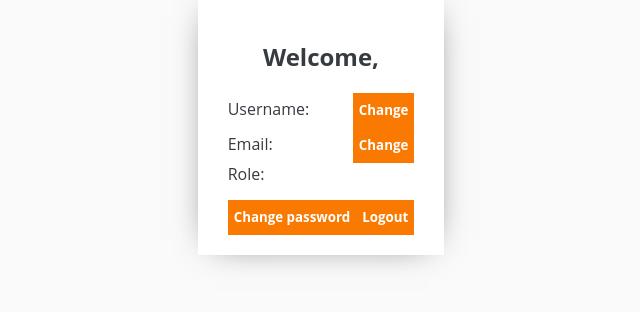
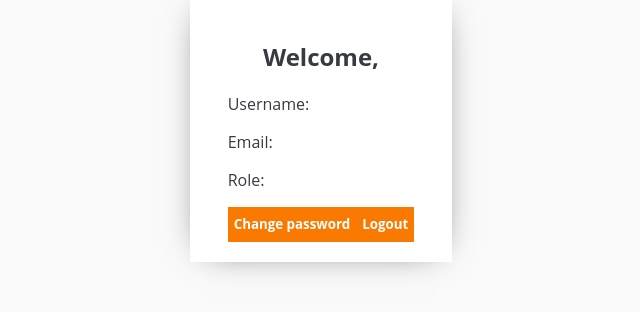
Before and after one commit to DenislavNedev/web-project, a PHP site: template views/profile.html in a window 1280 px wide. Shown: the part 190-502 px from the top of the page, without its empty margins (319-959 px from the left). Run offline with PHP 8.4, Linux system fonts and the light colour scheme; the template is opened without the code that fills it, so the values that code supplies are empty.

Commit message:
removed change buttons in profile

```diff
--- a/css/profile.css
+++ b/css/profile.css
@@ -1,13 +1,18 @@
+#profile {
+	padding-left: 3%;
+	padding-right: 3%;
+}
+
 #logout-button {
     float: right;
 }
 
 #welcome-prompt {
-    /* font-size: 2em; */
     text-align: center;
 }
 
-#username, #name, #email {
+#username, #name, #email, #role, #facultyNumber {
+	display: block;
 	margin-right: 10px;
 	margin-top: 5px;
 }
--- a/js/profile.js
+++ b/js/profile.js
@@ -11,7 +11,7 @@ window.onload = (event) => {
 		.then(response => response.json())
 		.then(response => {
 			if (!response.status) {
-				console.log('Something went wrong!');
+				window.location.replace('../views/login.html');
 			} else {
 				document.getElementById('welcome-prompt').innerText += (' ' + response.name);
 				document.getElementById('username').innerText += (' ' + response.username);
@@ -21,7 +21,7 @@ window.onload = (event) => {
 					const profile = document.getElementById('profile');
 					const facultyNumberNode = document.createElement('p');
 					facultyNumberNode.setAttribute('id', 'facultyNumber');
-					const facultyNumberText = document.createTextNode('Faculty Number: ' + response.facultyNumber);
+					const facultyNumberText = document.createTextNode('Faculty number: ' + response.facultyNumber);
 					facultyNumberNode.appendChild(facultyNumberText);
 					insertAfter(document.getElementById('role'), facultyNumberNode);
 				}
@@ -62,32 +62,6 @@ const showSnackbar = (message) => {
 		location.reload();
 	}, 2000);
 }
-
-const changeUsernameButton = document.getElementById('change-username-button');
-changeUsernameButton.addEventListener('click', (event) => {
-	event.preventDefault();
-
-	changeUsernameButton.classList.add('hidden');
-	const usernameForm = document.getElementById('username-form');
-	usernameForm.classList.remove('hidden');
-	const saveNewUsernameButton = usernameForm.childNodes[3];
-	saveNewUsernameButton.addEventListener('click', (event) => {
-		console.log('clicked username');
-	});
-})
-
-const changeEmailButton = document.getElementById('change-email-button');
-changeEmailButton.addEventListener('click', (event) => {
-	event.preventDefault();
-
-	changeEmailButton.classList.add('hidden');
-	const emailForm = document.getElementById('email-form');
-	emailForm.classList.remove('hidden');
-	const saveNewEmailButton = emailForm.childNodes[3];
-	saveNewEmailButton.addEventListener('click', (event) => {
-		console.log('clicked email');
-	});
-});
 
 const changePasswordRequest = (userPasswords) => {
 	fetch('../endpoints/changePassword.php', {
--- a/views/profile.html
+++ b/views/profile.html
@@ -26,23 +26,9 @@
     <main>
         <section id="profile" class="login-register-content">
             <h2 id="welcome-prompt">Welcome, </h2>
-            <div class="flex-box">
-                <span class="inlined" id="username">Username: </span>
-                <button id="change-username-button" class="orange-buttons">Change</button>
-            </div>
-            <div id="username-form" class="flex-box hidden">
-                <input type="text" id="new-username" name="new-username" placeholder="New username">
-                <button id="save-username-button" class="orange-buttons">Save</button>
-            </div>
-            <div class="flex-box">
-                <span class="inlined" id="email">Email: </span>
-                <button id="change-email-button" class="orange-buttons">Change</button>
-            </div>
-            <div id="email-form" class="flex-box hidden">
-                <input type="email" id="new-email" name="new-email" placeholder="New email">
-                <button id="save-email-button" class="orange-buttons">Save</button>
-            </div>
-            <span id="role">Role: </span>
+                <p id="username">Username: </p>
+                <p id="email">Email: </p>
+                <p id="role">Role: </p>
             <div id="change-failure" class="hidden">
                 <span id="failure-message">Error!</span>
             </div>
```
